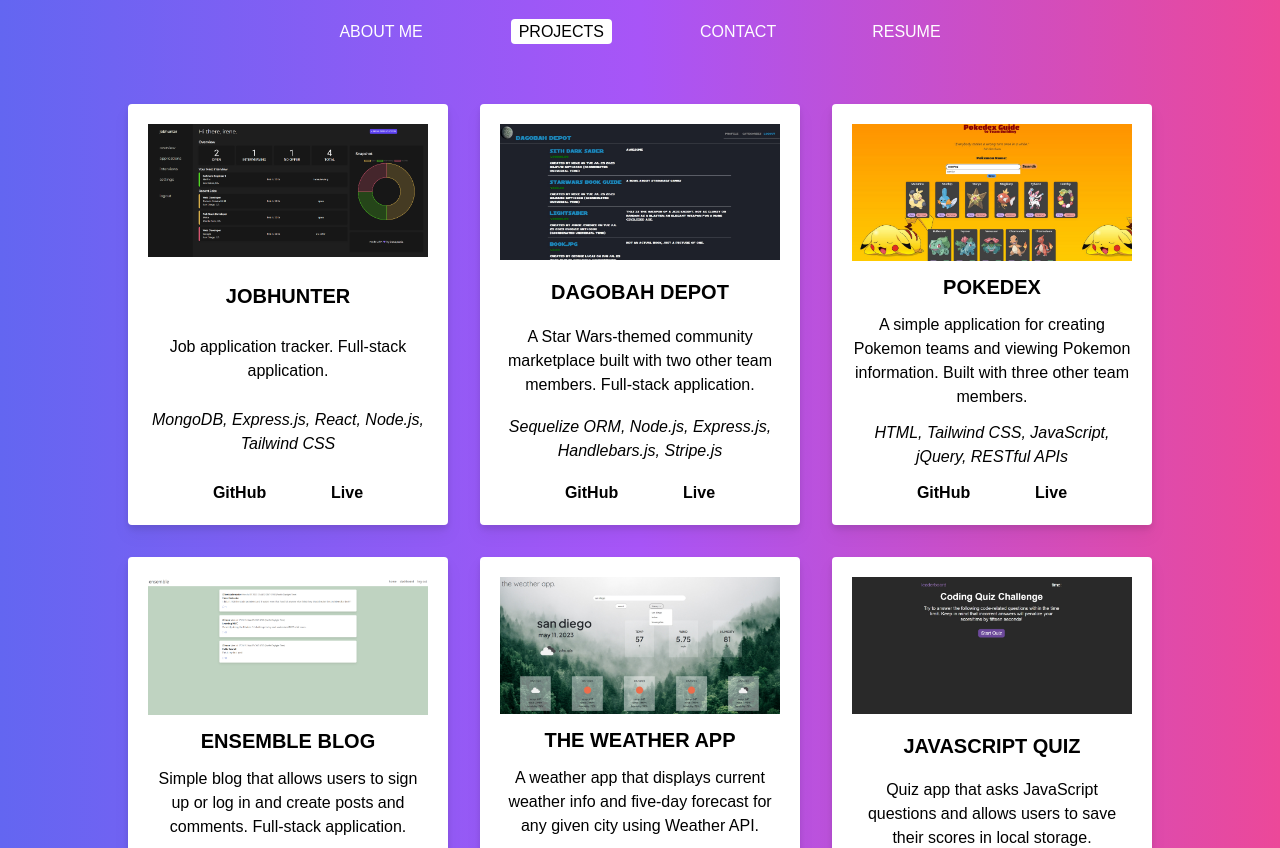
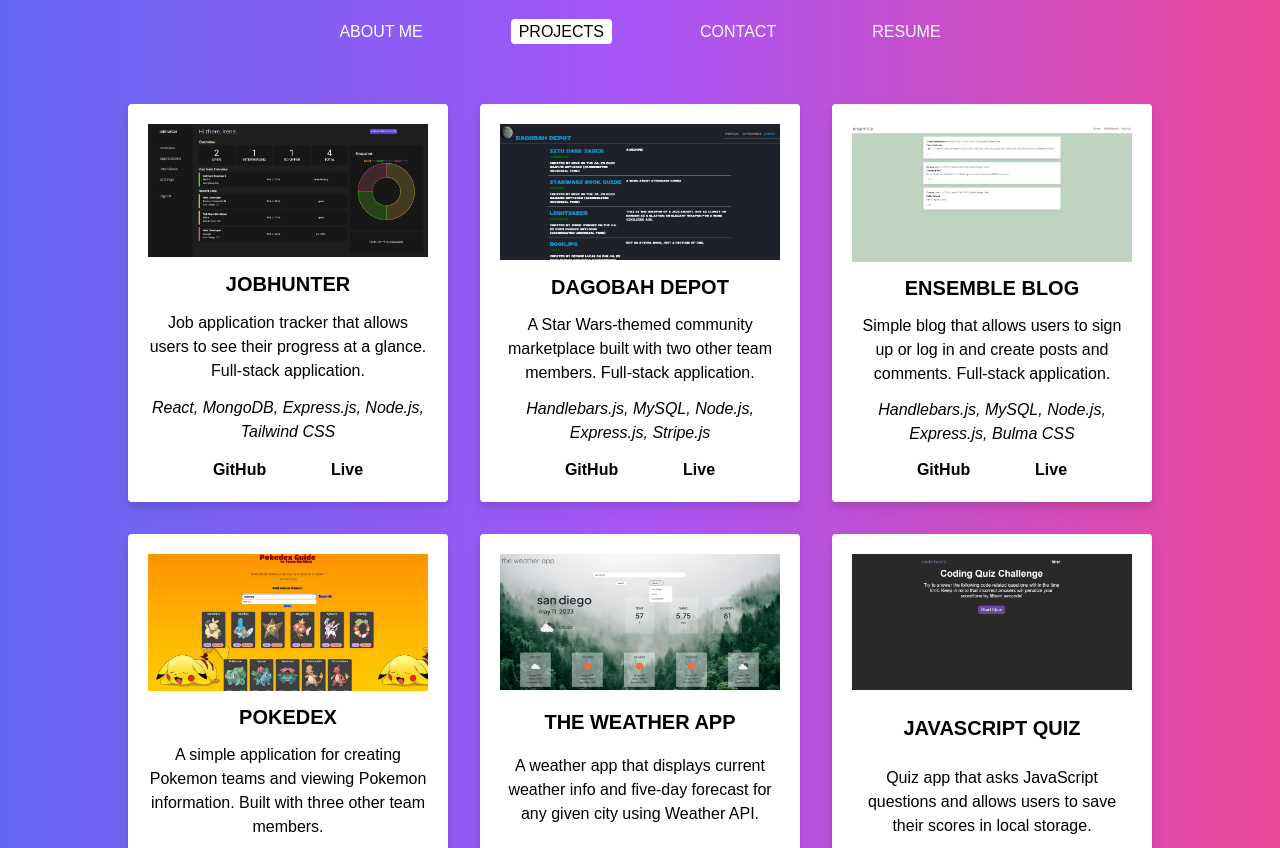
Before and after one commit to irene-panis/react-portfolio, a React (Vite) app: page /Projects in a window 1280 px wide. Shown: the top 848 px of the page. Built offline with nearby package versions, Linux system fonts and the light colour scheme.

Commit message:
re-order project cards on portfolio

```diff
--- a/src/pages/Projects.jsx
+++ b/src/pages/Projects.jsx
@@ -4,8 +4,8 @@ export default function Projects() {
   const projects = [
     {
       title: 'Jobhunter',
-      description: 'Job application tracker. Full-stack application.',
-      stack: 'MongoDB, Express.js, React, Node.js, Tailwind CSS',
+      description: 'Job application tracker that allows users to see their progress at a glance. Full-stack application.',
+      stack: 'React, MongoDB, Express.js, Node.js, Tailwind CSS',
       src: '/jobhunter.png',
       repo: 'https://github.com/irene-panis/jobhunter',
       live: 'https://jobhunterapp-345c7e7b566e.herokuapp.com/'
@@ -13,10 +13,18 @@ export default function Projects() {
     {
       title: 'Dagobah Depot',
       description: 'A Star Wars-themed community marketplace built with two other team members. Full-stack application.',
-      stack: 'Sequelize ORM, Node.js, Express.js, Handlebars.js, Stripe.js',
+      stack: 'Handlebars.js, MySQL, Node.js, Express.js, Stripe.js',
       src: '/dagobah.jpg',
       repo: 'https://github.com/irene-panis/dagobah-depot',
       live: 'https://dagobah-depot-34081fe1df5e.herokuapp.com/'
+    },
+    {
+      title: 'Ensemble Blog',
+      description: 'Simple blog that allows users to sign up or log in and create posts and comments. Full-stack application.',
+      stack: 'Handlebars.js, MySQL, Node.js, Express.js, Bulma CSS',
+      src: 'ensemble.png',
+      repo: 'https://github.com/irene-panis/ensemble-blog',
+      live: 'https://ensemble-blog-bfd105093377.herokuapp.com/'
     },
     {
       title: 'Pokedex',
@@ -25,14 +33,6 @@ export default function Projects() {
       src: '/pokedex.jpg',
       repo: 'https://github.com/irene-panis/pokemon-index',
       live: 'https://linuscth.github.io/pokemon-index/'
-    },
-    {
-      title: 'Ensemble Blog',
-      description: 'Simple blog that allows users to sign up or log in and create posts and comments. Full-stack application.',
-      stack: 'Bulma CSS, Node.js, Express.js, Sequelize ORM, Handlebars.js',
-      src: 'ensemble.png',
-      repo: 'https://github.com/irene-panis/ensemble-blog',
-      live: 'https://ensemble-blog-bfd105093377.herokuapp.com/'
     },
     {
       title: 'The Weather App',
```
